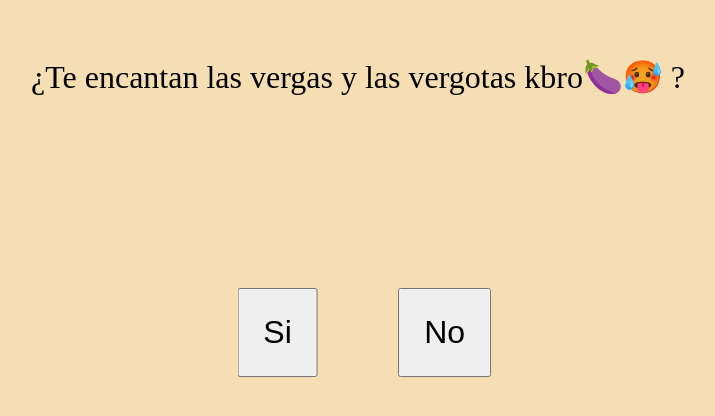
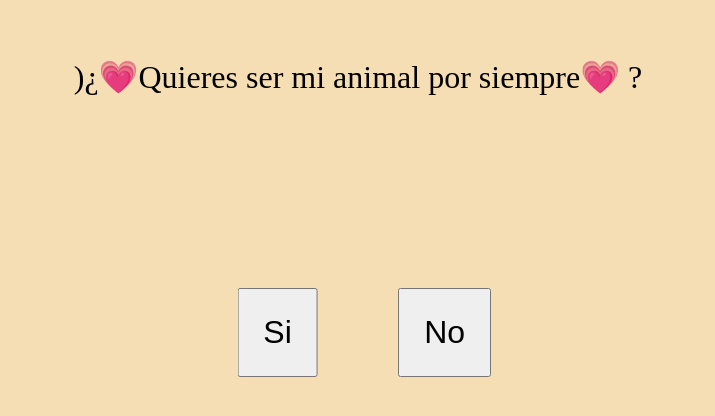
Before and after one commit to Pinguin8se/Pinguin8se.github.io, a plain HTML site: page index.html in a window 1280 px wide. Shown: the part 134-550 px from the top of the page, without its empty margins (282-997 px from the left). Drawn offline with Linux system fonts and the light colour scheme.

Commit message:
Update index.html

```diff
--- a/index.html
+++ b/index.html
@@ -1,6 +1,6 @@
 <main>
     <div class="container">
-        <p>¿Te encantan las vergas y las vergotas kbro🍆🥵 ?</p>
+        <p>)¿💗Quieres ser mi animal por siempre💗 ?</p>
         <link rel="stylesheet" href="index.css">
         <div class="options">
             <button id="yesBtn">Si</button>
```
